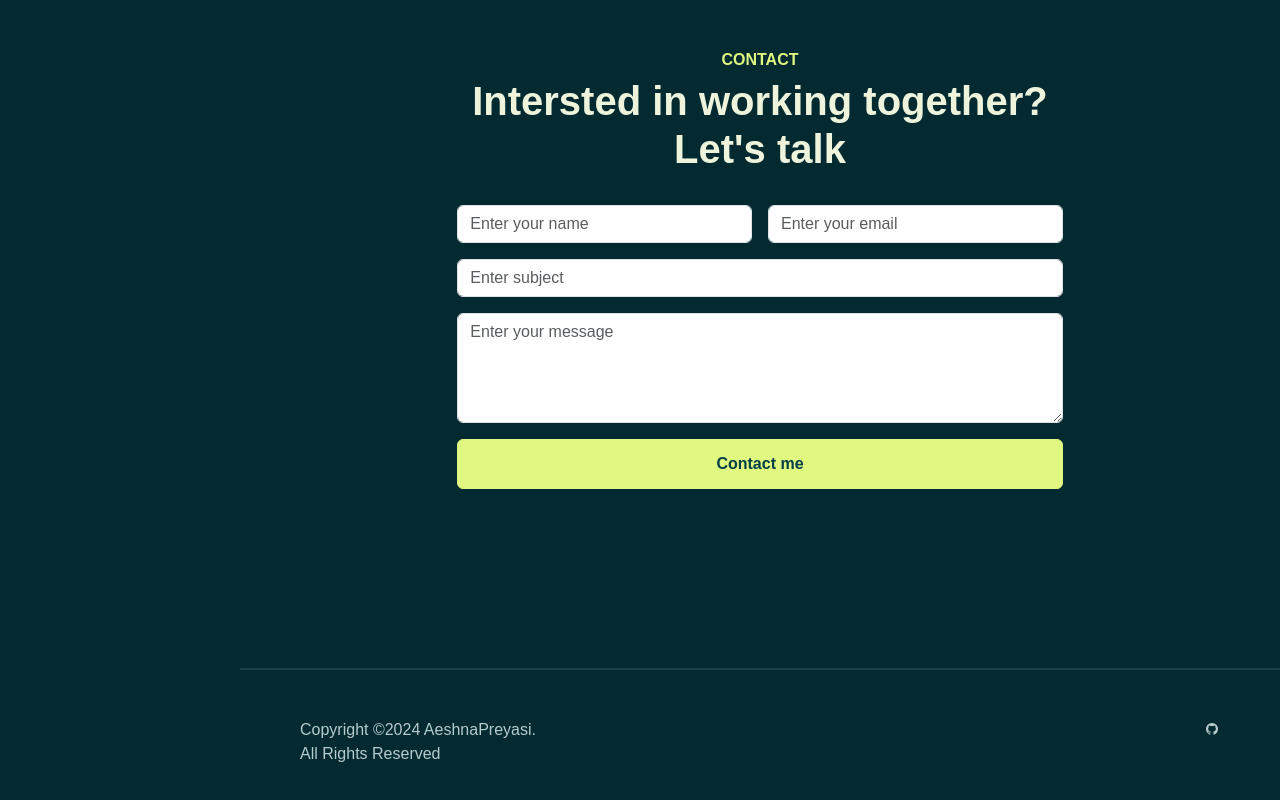
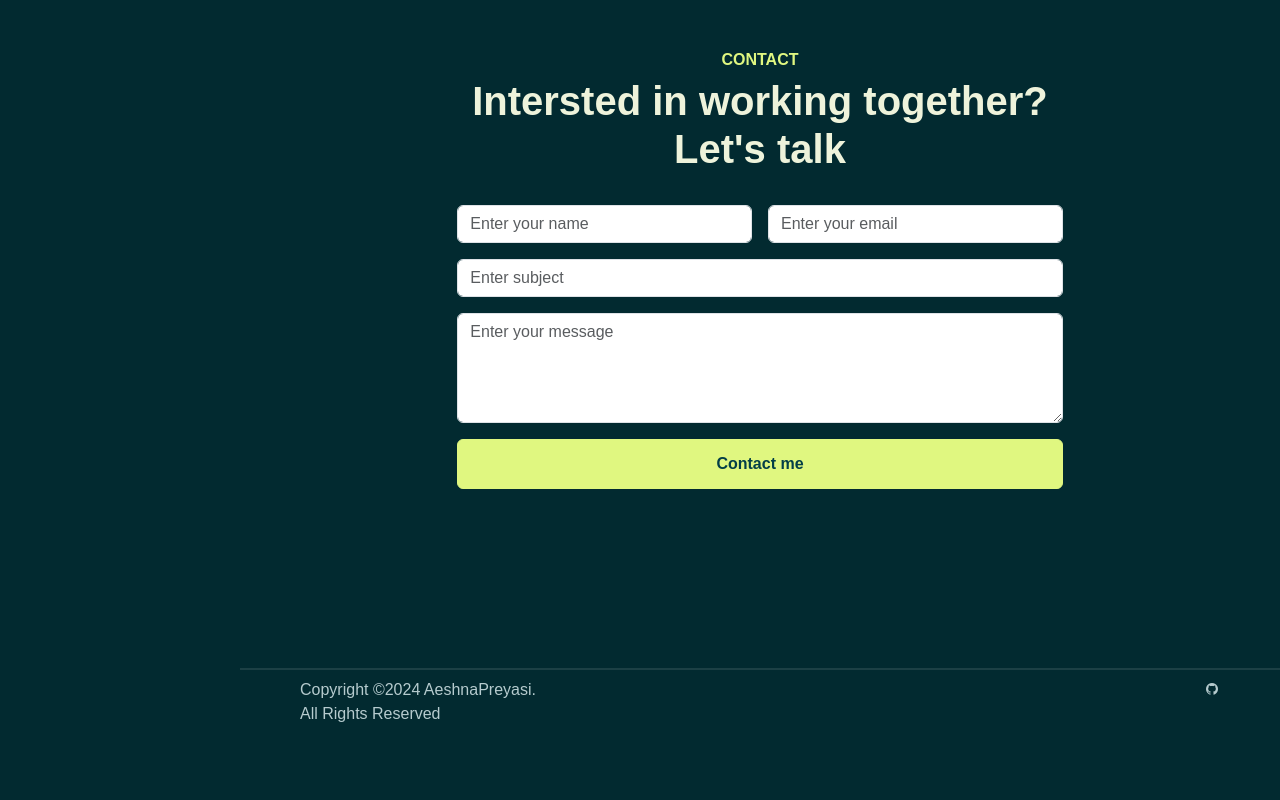
Before and after one commit to aeshnapreyasi/aeshnapreyasi.github.io, a plain HTML site: page index.html in a window 1280 px wide. Shown: the part 3431-4231 px from the top of the page. After the commit the page ends 4181 px from the top, so only its background shows below. Drawn offline with Linux system fonts and the light colour scheme; a web font is replaced by a local one.

Commit message:
index.html

```diff
--- a/index.html
+++ b/index.html
@@ -322,7 +322,7 @@
             <!--//CONTACT-->
 
             <!--FOOTER-->
-              <footer class="py-5 px-lg-5">
+              <footer class="py-2 px-lg-5">
                 <div class="container">
                   <div class="row gy-4 justify-content-between">
                     <div class="col-auto">
```
